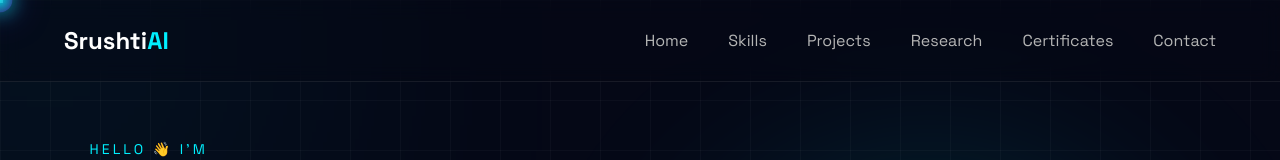
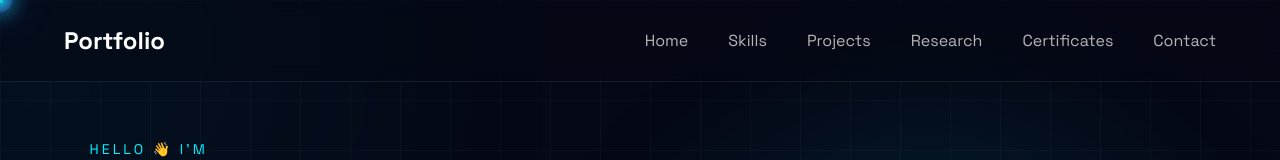
Before and after one commit to srushtilakare/my-portfolio, a React (Vite) app: page / in a window 1280 px wide. Shown: the top 160 px of the page. Built offline with nearby package versions, Linux system fonts and the light colour scheme.

Commit message:
Update Navbar logo text to 'Portfolio'

```diff
--- a/src/components/Navbar.jsx
+++ b/src/components/Navbar.jsx
@@ -12,7 +12,7 @@ function Navbar() {
         to="/"
         className="nav-logo"
       >
-        Srushti<span>AI</span>
+        Portfolio
       </Link>
 
       <ul className="nav-links">
```
